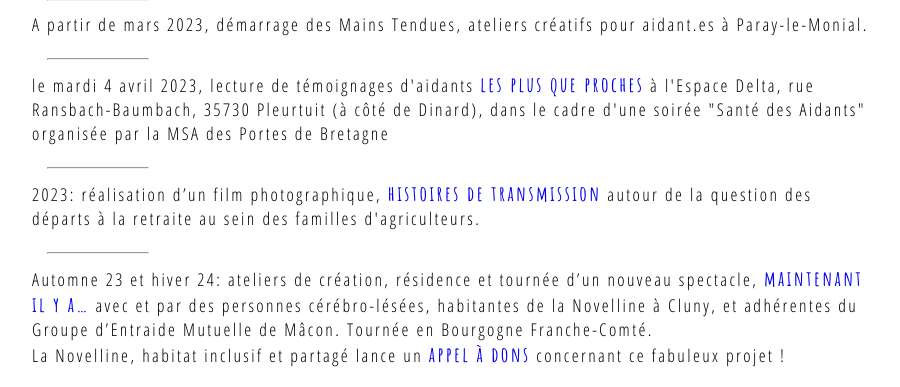
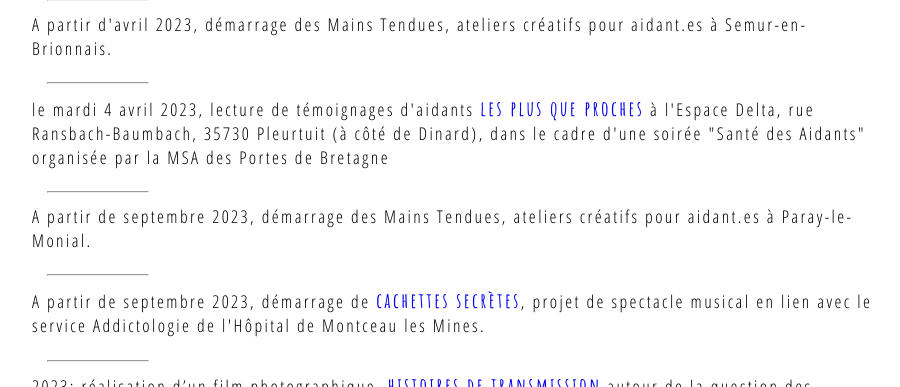
Before and after one commit to leshnik/revertouthaut, a Jekyll site: the page built from actualites.md, in a window 1280 px wide and 900 px high, scrolled down 557 px, cut to the strip 248-635 px from the top of the window. Shown: the whole strip, without its empty margins (232-1132 px from the left). Built offline with Jekyll 4.4.1, drawn with Linux system fonts in a browser that asks for light colours; some of the changed text lies outside the part shown.

Commit message:
pages doublecroche and cachettes, plus actus mains tendues

```diff
--- a/_includes/NavListCards2.html
+++ b/_includes/NavListCards2.html
@@ -66,6 +66,8 @@
       <a href="/troubles-psychiques" style="color: #00008b" class="nav-list-heading">Troubles Psychiques</a><br>
       <a style="color: #00008b" class="nav-list-item"  href="/portraits-des-miens"
       >●&nbsp;portraits des miens</a><br>
+      <a style="color: #00008b" class="nav-list-item"  href="/cachettes-secretes"
+      >●&nbsp;cachettes secrètes</a><br>
     </p>
     <p class="shadow" style="background: #7fa090; width: 28ch">
       <a href="/maladies-neuro" style="color:#97f9f7" class="nav-list-heading subtlehover">Maladies Neuro-évolutives</a><br>
@@ -124,6 +126,7 @@
       class="shadow"
       style="background: #664d69; width: 28ch ">
       <a style="color: #c8f7c5" class="nav-list-heading subtlehover" href="/parentalite">Parentalité</a><br>
+      <a style="color: #c8f7c5" class="nav-list-item subtlehover" style="color:hsl(0, 0%, 100%)" href="/double-croche">●&nbsp;double croche</a><br>
       <a style="color: #c8f7c5" class="nav-list-item subtlehover" style="color:hsl(0, 0%, 100%)" href="/familles-d-aujourd-hui">●&nbsp;familles d'aujourd'hui</a><br>
       <a style="color: #c8f7c5" class="nav-list-item subtlehover" style="color:hsl(0, 0%, 100%)" href="/accompagner-la-parentalite">●&nbsp;accompagner la parentalité</a><br>
       <a style="color: #c8f7c5" class="nav-list-item subtlehover" style="color: hsl(0, 0%, 100%)" href="/bebes-chantes"
--- a/actualites.md
+++ b/actualites.md
@@ -16,12 +16,17 @@
     </div>
     </li>
     <hr>
-    <li>A partir de mars 2023, démarrage des Mains Tendues, ateliers créatifs pour aidant.es à Paray-le-Monial.</li>
+    <li>A partir d'avril 2023, démarrage des Mains Tendues, ateliers créatifs pour aidant.es à Semur-en-Brionnais.</li>
     <hr>
     <li>le mardi 4 avril 2023, lecture de témoignages d'aidants <a href="les-plus-que-proches">les plus que proches</a> à l'Espace Delta, rue Ransbach-Baumbach, 35730 Pleurtuit (à côté de Dinard), dans le cadre d'une soirée "Santé des Aidants"
 organisée par la MSA des Portes de Bretagne
     </li>
     <hr>
+    <li>A partir de septembre 2023, démarrage des Mains Tendues, ateliers créatifs pour aidant.es à Paray-le-Monial.</li>
+    <hr>
+    <li>A partir de septembre 2023, démarrage de <a href="cachettes-secretes">cachettes secrètes</a>, projet
+de spectacle musical en lien avec le service Addictologie de l'Hôpital
+de Montceau les Mines.</li><hr>
     <li>2023: réalisation d’un film photographique, <a href="histoires-de-transmission">histoires de transmission</a> autour de la question des départs à la retraite au sein des familles d'agriculteurs.</li>
     <hr>
     <li>Automne 23 et hiver 24: ateliers de création, résidence et tournée d’un nouveau spectacle, <a href="maintenant-il-y-a">maintenant il y a&hellip;</a> avec et par des personnes cérébro-lésées, habitantes de la Novelline à Cluny, et adhérentes du Groupe d’Entraide Mutuelle de Mâcon. Tournée en Bourgogne Franche-Comté.<br>
```
Also changed, not shown: cachettes-secretes.md (added, +19 -0 lines), double-croche.md (added, +24 -0 lines).
